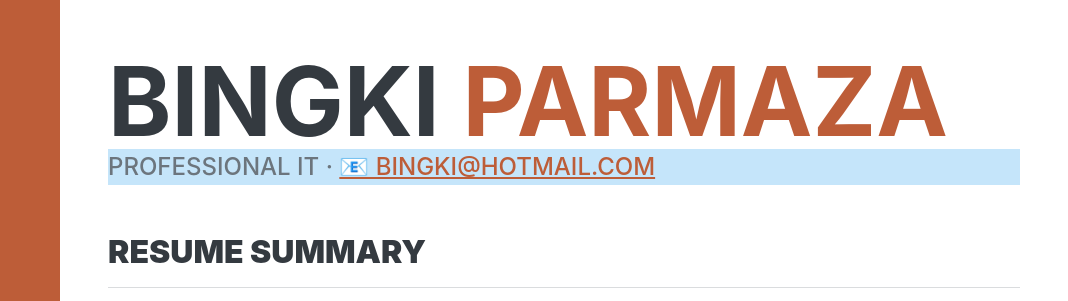
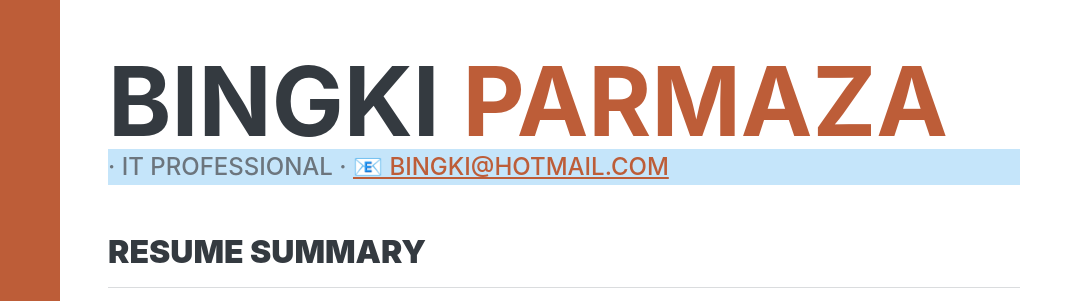
Before and after one commit to parmaza/parmaza.github.io, a plain HTML site: page index.html in a window 1280 px wide. Shown: the part 81-382 px from the top of the page, 212-1280 px from the left. Drawn offline with nearby package versions, Linux system fonts and the light colour scheme; a web font is replaced by a local one.

Commit message:
ubah lagi profil

```diff
--- a/index.html
+++ b/index.html
@@ -75,7 +75,7 @@
                         <span class="text-primary">Parmaza</span>
                     </h1>
                     <div class="subheading mb-5" style="background-color: #c5e5fa;">
-                        Professional IT ·
+                        · IT Professional ·
                         <a href="mailto:bingki@hotmail.com">📧 bingki@hotmail.com</a>
                     </div>
                     <div class="resume-section-content">
```
